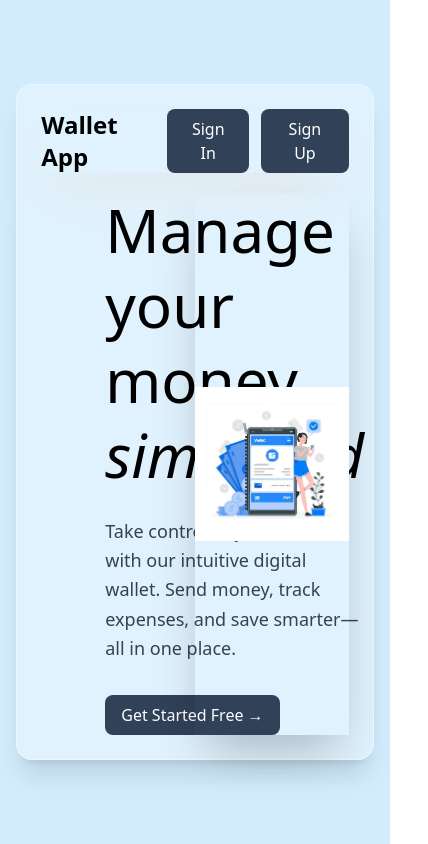
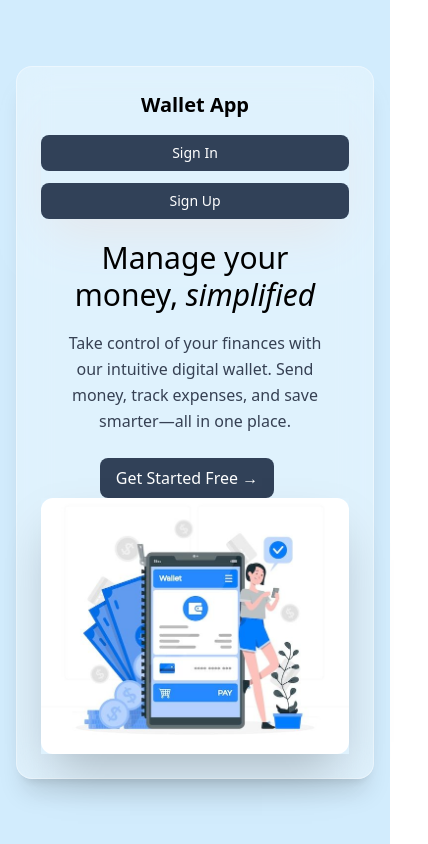
Before and after one commit to suruchisagar/digital-wallet, a React app in the folder frontend/: page / in a window 390 px wide. Shown: the whole page, 428 px wide, since content can reach past the window. Built offline with nearby package versions, Linux system fonts and the light colour scheme; the HTML template or start-up script is replaced by a standard one.

Commit message:
landing page is responsive now

```diff
--- a/frontend/src/pages/Dashboard.jsx
+++ b/frontend/src/pages/Dashboard.jsx
@@ -38,7 +38,7 @@ function Dashboard(){
             localStorage.removeItem("email");
 
             // redirect to landing page
-            navigate("/landingpage");
+            navigate("/");
         }
 
     return(
--- a/frontend/src/pages/LandingPage.jsx
+++ b/frontend/src/pages/LandingPage.jsx
@@ -21,37 +21,37 @@ function LandingPage(){
         <div className="min-h-screen flex items-center justify-center bg-no-repeat bg-cover bg-center" style={{ backgroundImage: `url(${bgimage})` }}>
             <div className="w-11/12 max-w-5xl gap-5 bg-white/30 backdrop-blur-lg shadow-xl border border-white/40 rounded-2xl shadow-2xl p-6 flex flex-col">
                 {/*Navbar */}
-            <div className="flex justify-between shadow-2xl shadow-gray-200">
-                <div className="flex items-center text-black font-bold text-2xl">
+            <div className="flex flex-col sm:flex-row justify-between items-center gap-4 sm:gap-0 shadow-2xl shadow-gray-200">
+                <div className="text-black font-bold text-xl sm:text-2xl text-center sm:text-left">
                     Wallet App
                 </div>
 
-                <div className="flex space-x-3 items-center">
-                    <button onClick={gotoSignin} className=" px-4 py-2 rounded-lg bg-slate-700 text-white hover:bg-slate-500">
+                <div className="flex flex-col sm:flex-row gap-3 sm:gap-4 items-center w-full sm:w-auto">
+                    <button onClick={gotoSignin} className=" w-full sm:w-auto px-4 py-2 text-sm sm:text-base rounded-lg bg-slate-700 text-white hover:bg-slate-500 transition">
                     Sign In
                     </button>
 
-                    <button onClick={gotoSignUp} className="px-4 py-2 rounded-lg bg-slate-700 text-white hover:bg-slate-500">
+                    <button onClick={gotoSignUp} className="w-full sm:w-auto px-4 py-2 text-sm sm:text-base rounded-lg bg-slate-700 text-white hover:bg-slate-500 transition">
                         Sign Up
                     </button>
                 </div>
             </div>
 
             {/*hero section */}
-            <div className="flex w-full flex-1 ">
-                <div className="w-1/2 flex items-center">
-                    <div className="px-16 max-w-xl">
-                        <h1 className="text-6xl font-light leading-tight text-black">
+            <div className="flex flex-col md:flex-row w-full flex-1">
+                <div className="w-full md:w-1/2 flex items-center justify-center">
+                    <div className="px-6 sm:px-10 md:px-16 max-w-xl">
+                        <h1 className="text-3xl sm:text-4xl md:text-6xl font-light leading-tight text-black text-center md:text-left">
                     Manage your <br />
                     money, <span className="italic">simplified</span>
                     </h1>
                     {/* Sub text */}
-                    <p className="mt-6 text-gray-700 text-lg leading-relaxed">
+                    <p className="mt-4 md:mt-6 text-gray-700 text-base md:text-lg leading-relaxed text-center md:text-left">
                     Take control of your finances with our intuitive digital wallet.
                     Send money, track expenses, and save smarter—all in one place.
                     </p>
                     <div>
-                        <div className="mt-8 flex gap-4">
+                        <div className="mt-6 md:mt-8 flex gap-4 justify-center md:justify-start">
                             <button onClick={gotoSignUp} className="px-4 py-2 rounded-lg bg-slate-700 text-white hover:bg-slate-500">
                                 Get Started Free →
                             </button>
@@ -63,8 +63,8 @@ function LandingPage(){
                     </div>
                     </div>
                 </div>
-                <div className="w-1/2 shadow-2xl flex items-center justify-center overflow-hidden">
-                  <img src={bg1} className="max-w-full max-h-full object-cover"/>
+                <div className="w-full md:w-1/2 shadow-2xl flex items-center justify-center">
+                  <img src={bg1} className="w-full h-64 md:h-full object-cover rounded-xl"/>
                 </div>
             </div>
             </div>
```
